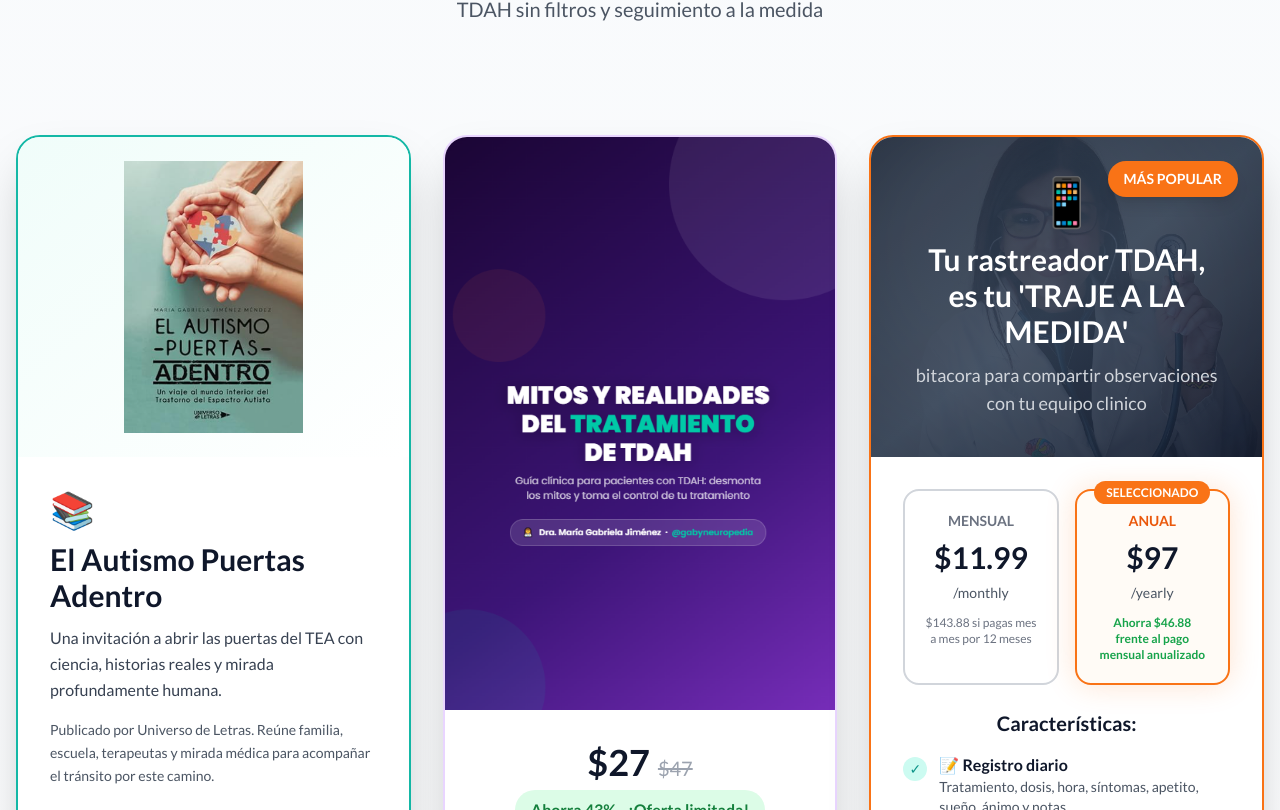
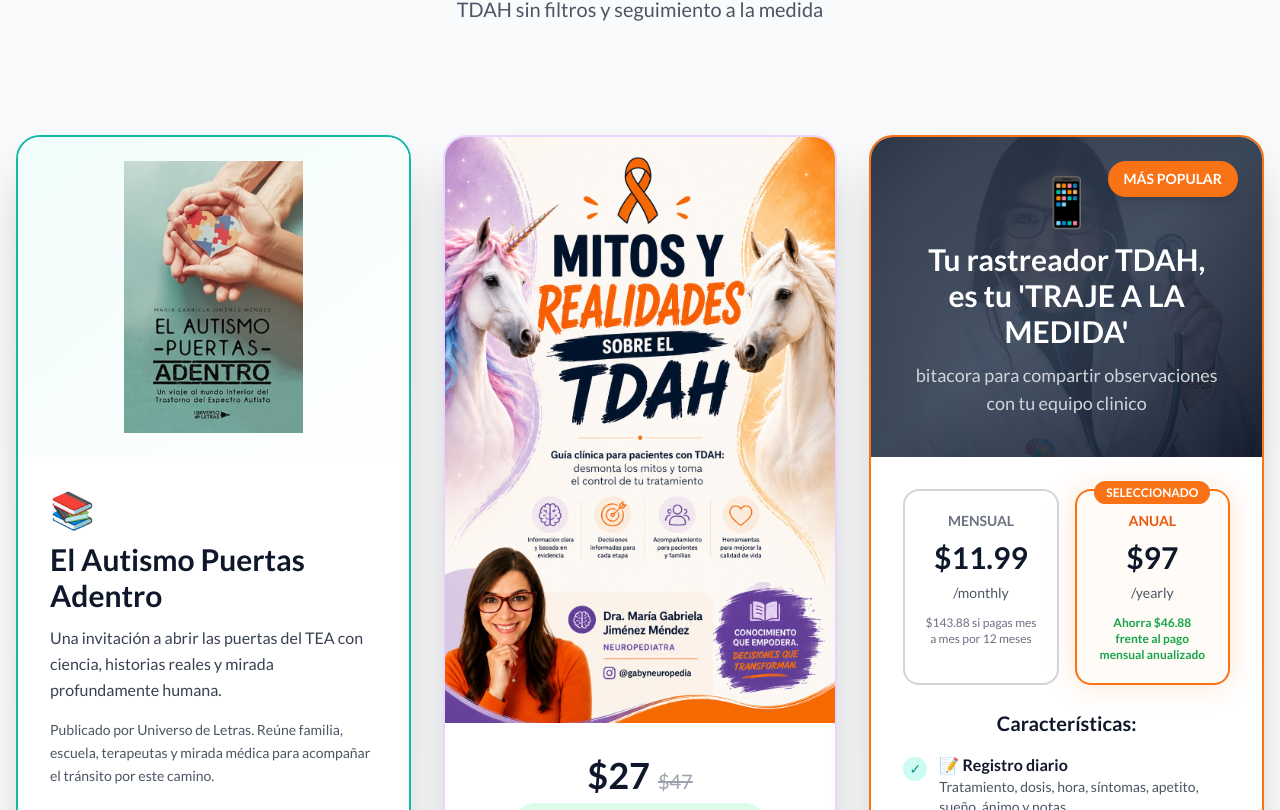
Before and after one commit to victogarcia4/gabyneuropedia-online-store, a Next.js app: page /servicios/infoproductos in a window 1280 px wide. Shown: the part 390-1200 px from the top of the page. Built offline with nearby package versions, Linux system fonts and the light colour scheme; no server answers.

Commit message:
announce ebook using Portada ebook.jpeg image in infoproductos

```diff
--- a/src/app/servicios/infoproductos/page.tsx
+++ b/src/app/servicios/infoproductos/page.tsx
@@ -86,7 +86,7 @@
               {/* Product Image */}
               <div className="relative w-full">
                 <Image
-                  src="/foto eBook tx tdah.png"
+                  src="/Portada ebook.jpeg"
                   alt="eBook Mitos y Realidades del Tratamiento de TDAH"
                   width={600}
                   height={400}
--- a/src/components/shared/ProductsInfiniteBanner.tsx
+++ b/src/components/shared/ProductsInfiniteBanner.tsx
@@ -11,7 +11,7 @@
   },
   {
     name: 'Mitos y Realidades del Tratamiento de TDAH',
-    image: '/foto eBook tx tdah.png',
+    image: '/Portada ebook.jpeg',
     link: '/servicios/infoproductos',
   },
   {
```
Also changed, not shown: public/Portada ebook.jpeg (added), 1 other file (tests, documents, lock files or other folders).
